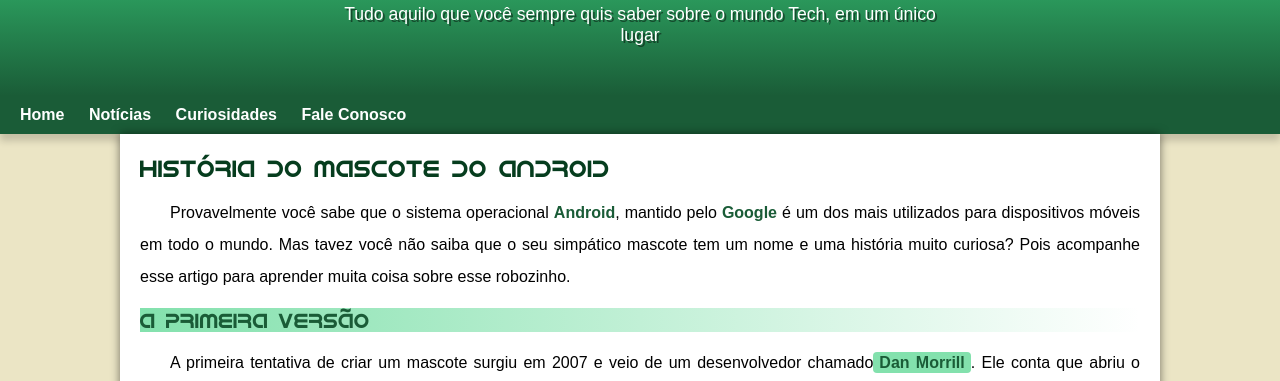
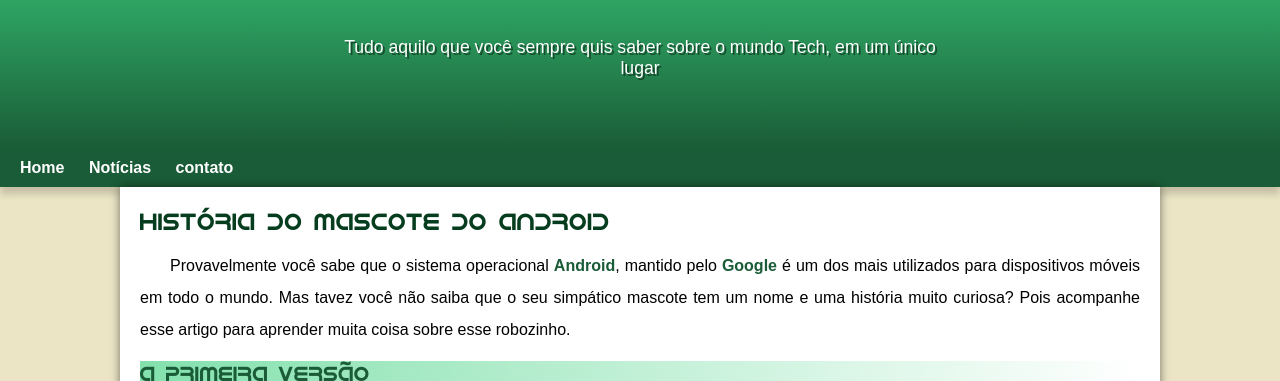
Before and after one commit to MarcosViniciusA369/projeto-android, a plain HTML site: page index.html in a window 1280 px wide. Shown: the part 112-493 px from the top of the page. Drawn offline with Linux system fonts and the light colour scheme.

Commit message:
resolvendo problema de padding

```diff
--- a/Estilos/style.css
+++ b/Estilos/style.css
@@ -46,7 +46,7 @@ header > h1{
     font-family: var(--font-destaque);
     font-weight: normal;
     font-size: 3em;
-    margin-bottom: 20px;
+    margin-bottom: 53px;
     text-shadow: 2px 2px 0px rgba(0, 0, 0, 0.555);
 }
 header > p {
@@ -57,8 +57,9 @@ header > p {
     padding-left: 10px;
     padding-right: 10px;
     margin: auto;
+    padding-bottom: 30px;
     text-shadow: 2px 2px 0px rgba(0, 0, 0, 0.459);
-    margin-bottom: 10px;
+
 
 }
 
@@ -74,7 +75,7 @@ nav > a{
     border-radius: 5px;
     text-decoration: none;
     font-weight: bold;
-    transition-duration: 0.7s;
+    transition-duration: 0.2s;
 
 }
 nav > a:hover {
--- a/index.html
+++ b/index.html
@@ -16,8 +16,7 @@
     <nav>
         <a href="">Home</a>
         <a href="">Notícias</a>
-        <a href="">Curiosidades</a>
-        <a href="">Fale Conosco</a>
+        <a href="">contato</a>
     </nav>
     <main>
         <article>
```
